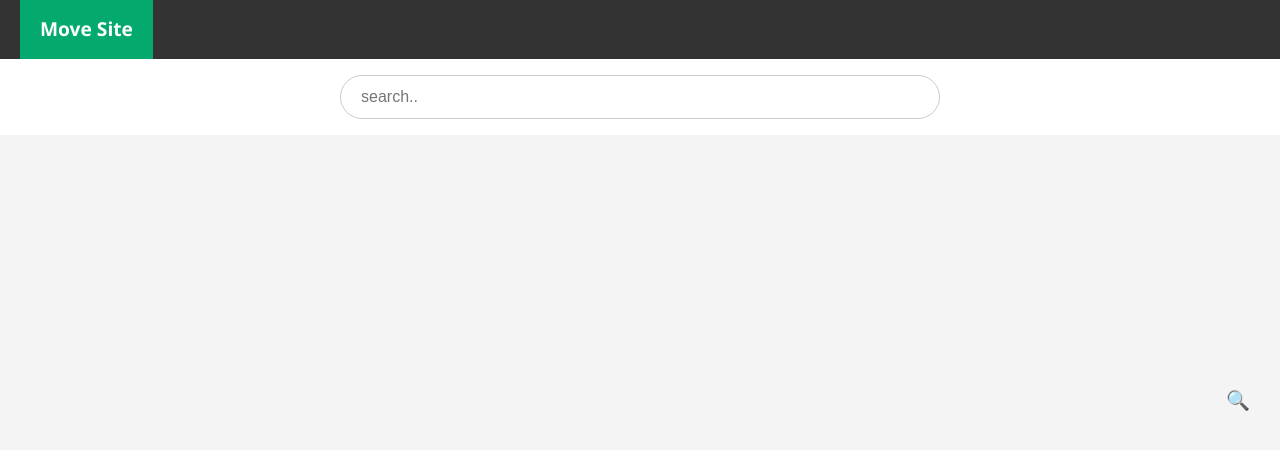
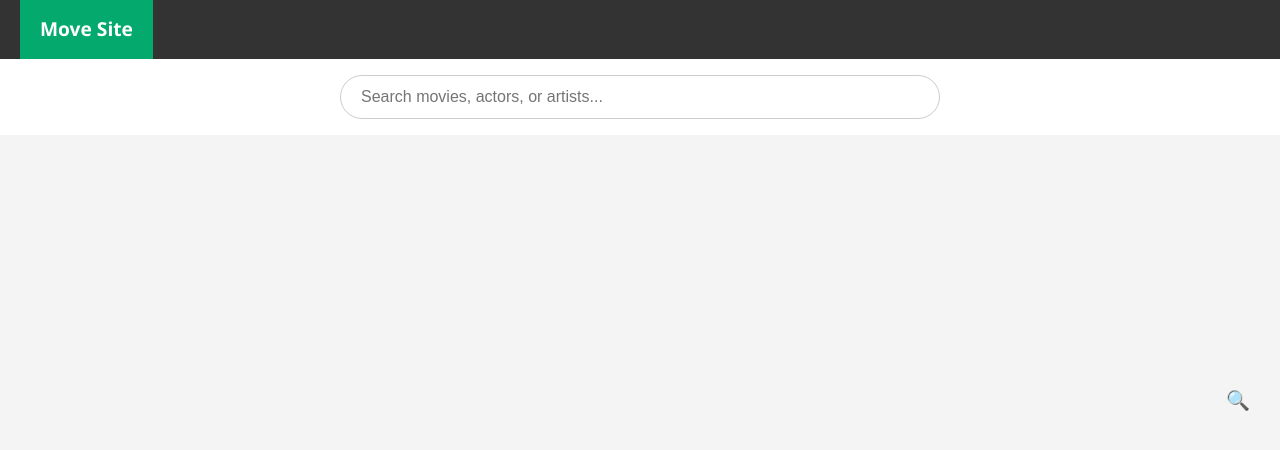
Before and after one commit to belaynewzewdie90-boop/MoveDB, a plain HTML site: page index.html in a window 1280 px wide. Drawn offline with Linux system fonts and the light colour scheme; no server answers.

Commit message:
Update index.html

```diff
--- a/index.html
+++ b/index.html
@@ -10,8 +10,7 @@
     </div>
     <div class="search-container">
       <form role="search" id="form">
-        <input type="search" id="query" name="q" placeholder="search.." />
-      </form>
+<input type="search" id="query" name="q" placeholder="Search movies, actors, or artists..." />      </form>
     </div>
     <div style="padding-left: 16px"></div>
     <section id="section">
```
